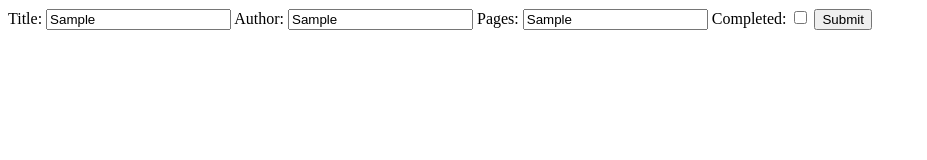
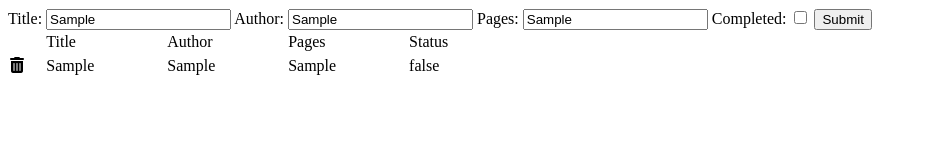
Before and after one commit to ronaldLjin/Library, a plain HTML site: page index.html in a window 1280 px wide. Both pictures are taken after typing "Sample", "Sample", "Sample" into the empty fields and a click on the button "Submit". Shown: the whole page, without its empty margins (0-927 px from the left). Drawn offline with Linux system fonts and the light colour scheme.

Commit message:
Added delete feature and added add book feature.

```diff
--- a/index.html
+++ b/index.html
@@ -19,6 +19,16 @@
         <input type="checkbox" id="status" name="status">
         <button type="submit" id="submit" name="submit">Submit</button>
     </form>
+    <table id="booktable">
+        <tr>
+            <td></td>
+            <td>Title</td>
+            <td>Author</td>
+            <td>Pages</td>
+            <td>Status</td>
+        </tr>
+    </table>
 </body>
 
+<script src="https://kit.fontawesome.com/5b447f228b.js" crossorigin="anonymous"></script>
 </html>
--- a/script.js
+++ b/script.js
@@ -7,13 +7,40 @@ function Book(title,author,pages,read) {
     this.read = read
   }
 
-function addBookToLibrary() {
+let bookTable = document.getElementById('booktable')
 
+displayBook = (book) => {
+    let newRow = document.createElement('tr');
+    bookTable.appendChild(newRow);
+    let garbage = document.createElement('i');
+    let titleCell = document.createElement('td');
+    let authorCell = document.createElement('td');
+    let pagesCell = document.createElement('td');
+    let statusCell = document.createElement('td');
+    titleCell.textContent = book.title;
+    authorCell.textContent = book.author;
+    pagesCell.textContent = book.pages;
+    statusCell.textContent = book.read;
+    garbage.classList.add('fas', 'fa-trash-alt')
+    bookTable.appendChild(garbage);
+    bookTable.appendChild(titleCell);
+    bookTable.appendChild(authorCell);
+    bookTable.appendChild(pagesCell);
+    bookTable.appendChild(statusCell);
+    garbage.addEventListener('click', () => {
+      bookTable.removeChild(newRow);
+      bookTable.removeChild(garbage);
+      bookTable.removeChild(titleCell);
+      bookTable.removeChild(authorCell);
+      bookTable.removeChild(pagesCell);
+      bookTable.removeChild(statusCell);
+    })
 }
 
 newBook = (e) => {
   let testBook = getFormInfo();
   myLibrary.push(testBook);
+  displayBook(testBook);
   e.preventDefault();
 }
 
--- a/style.css
+++ b/style.css
@@ -0,0 +1,3 @@
+#booktable {
+    width: 500px;
+}
```
